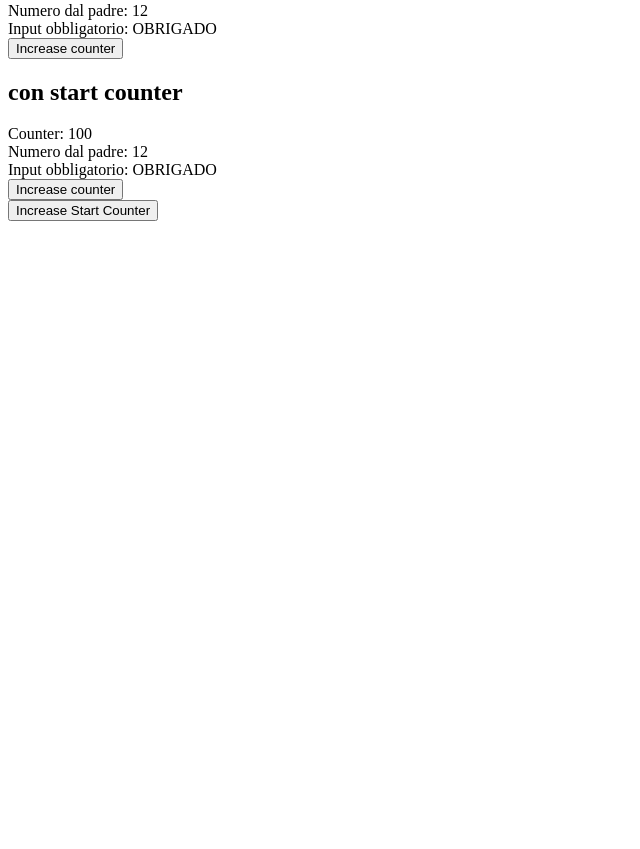
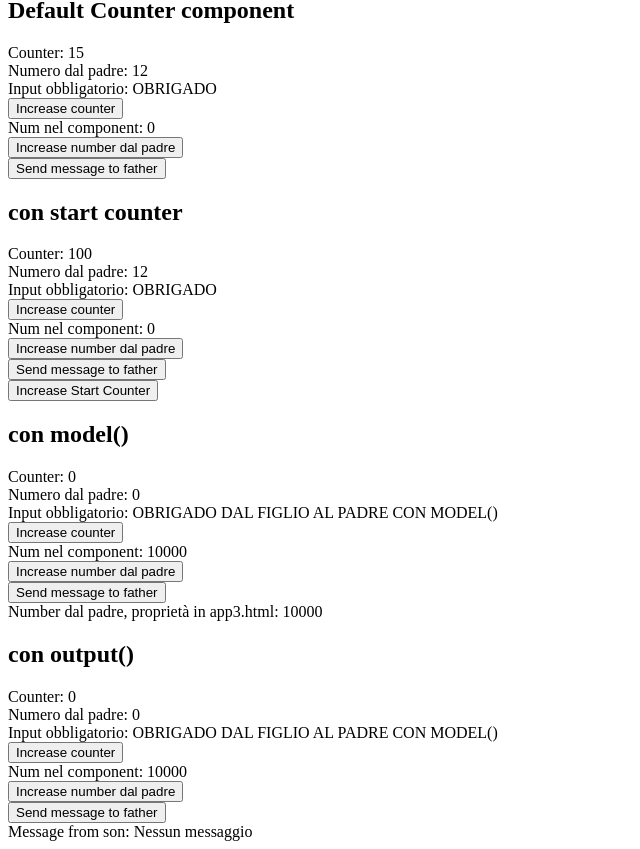
Before and after one commit to AngeloCinaWD/angular20-mini-corso, an Angular app: page / in a window 1280 px wide. Shown: the part 225-1074 px from the top of the page, without its empty margins (0-640 px from the left). Before the commit the page ends 800 px from the top, so only its background shows below. Built offline with nearby package versions, Linux system fonts and the light colour scheme.

Commit message:
model(), output(),

```diff
--- a/package.json
+++ b/package.json
@@ -39,6 +39,7 @@
     "@angular/build": "^20.3.3",
     "@angular/cli": "^20.3.3",
     "@angular/compiler-cli": "^20.3.0",
+    "@angular/language-service": "^20.3.2",
     "@types/express": "^5.0.1",
     "@types/jasmine": "~5.1.0",
     "@types/node": "^20.17.19",
--- a/src/app/app.ts
+++ b/src/app/app.ts
@@ -79,4 +79,14 @@ export class App {
   increaseStartCounter(): void {
     this.startCounter.update((value: number) => value + 50);
   }
+
+  // creo un signal nel padre che verrà modificato in two way binding da un componente figlio
+  number: WritableSignal<number> = signal(10000);
+
+  // messaggio da figlio
+  messageSon: WritableSignal<string> = signal('Nessun messaggio');
+
+  displayMessage(message: string) {
+    this.messageSon.set(message);
+  }
 }
--- a/src/app/app3.html
+++ b/src/app/app3.html
@@ -14,3 +14,19 @@
 <div>
   <button (click)="increaseStartCounter()">Increase Start Counter</button>
 </div>
+<app-counter
+  [title]="'con model()'"
+  [inputObbligatorio]="'obrigado dal figlio al padre con model()'"
+  [(num)]="number"
+/>
+
+<div>Number dal padre, proprietà in app3.html: {{ number() }}</div>
+<div>
+  <app-counter
+    [title]="'con output()'"
+    [inputObbligatorio]="'obrigado dal figlio al padre con model()'"
+    [(num)]="number"
+    (messageSent)="displayMessage($event)"
+  />
+</div>
+<div>Message from son: {{ messageSon() }}</div>
--- a/src/app/component/counter/counter.html
+++ b/src/app/component/counter/counter.html
@@ -7,4 +7,11 @@
   <div>
     <button (click)="increaseCounter()">Increase counter</button>
   </div>
+  <div>Num nel component: {{ num() }}</div>
+  <div>
+    <button (click)="increaseNumber()">Increase number dal padre</button>
+  </div>
+  <div>
+    <button (click)="sendMessage()">Send message to father</button>
+  </div>
 </section>
--- a/src/app/component/counter/counter.ts
+++ b/src/app/component/counter/counter.ts
@@ -1,9 +1,14 @@
 import {
   Component,
   effect,
+  EventEmitter,
   input,
   InputSignal,
+  model,
+  ModelSignal,
   OnInit,
+  output,
+  OutputEmitterRef,
   signal,
   WritableSignal,
 } from '@angular/core';
@@ -52,4 +57,22 @@ export class Counter implements OnInit {
   increaseCounter(): void {
     this.counter.update((counter: number): number => counter + 1);
   }
+
+  // per modificare il valore di number nel padre utilizzo la funzione model() un modelsignal
+  // questa nel componente sarà collegata in two way binding con il signal number che sta nel padre
+  num: ModelSignal<number> = model(0);
+
+  // metodo per incrementare num e si incrementerà number nel padre ad esso collegato in two way binding
+  // il set o l'update del model() consentono il two way binding con il padre, quindi un cambiamento del signal viene notificato anche al signal che sta nel padre ed è legato tramite 2 way binding con [()]
+  increaseNumber(): void {
+    this.num.update((num: number) => num + 100);
+  }
+
+  // il decoratore @Output è stato sostituito con output()
+  // crea un signal OutputEmitterRef che emette un evento che può essere ascoltato dal padre (eventoCustom)="handler($event)"
+  messageSent: OutputEmitterRef<string> = output();
+
+  sendMessage(): void {
+    this.messageSent.emit('ciao sono un messaggio emesso da un figlio');
+  }
 }
```
Also changed, not shown: 1 other file (tests, documents, lock files or other folders).
